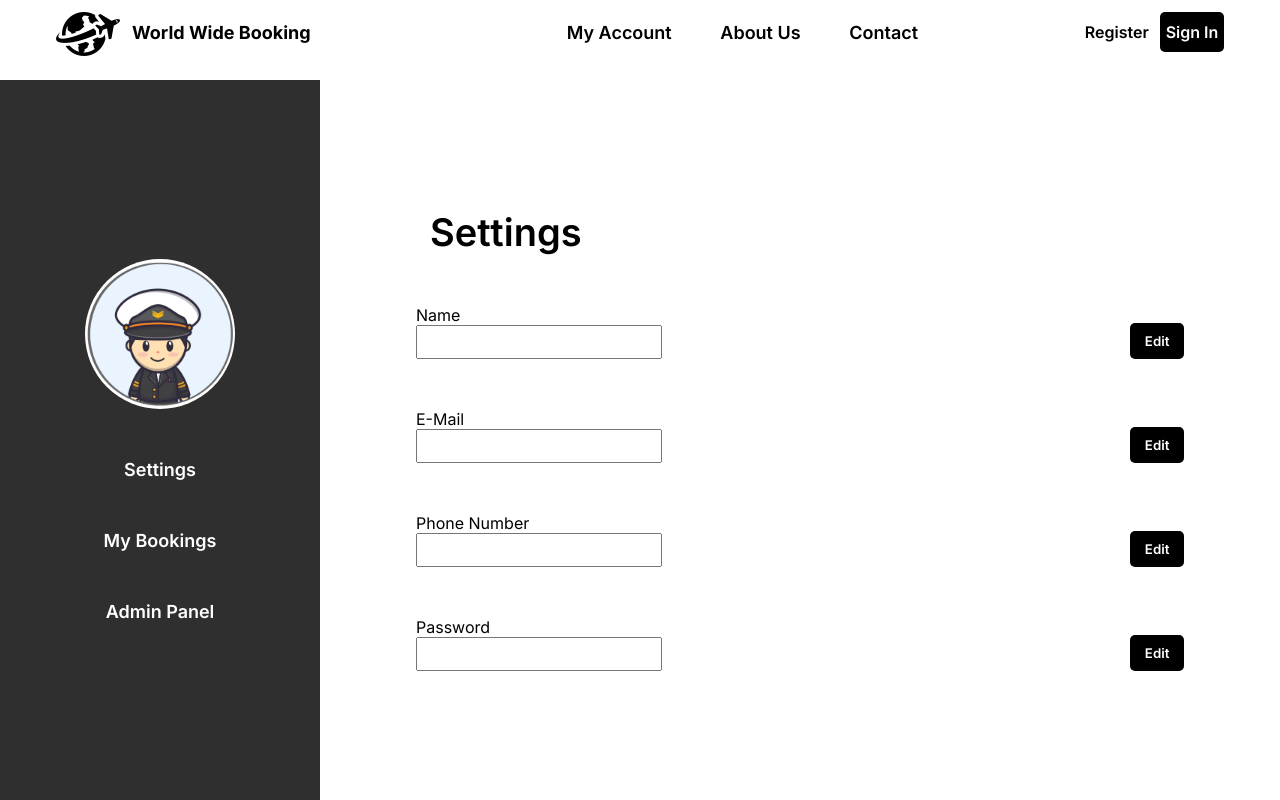
After one commit to Selcuk024/webapp2, a PHP site: page /my-account.php?page=settings in a window 1280 px wide. The commit adds this page. Run offline with PHP 8.4, Linux system fonts and the light colour scheme.

Commit message:
my-account

```diff
--- a/website/book.php
+++ b/website/book.php
@@ -47,6 +47,7 @@ if (isset($_SESSION['user'])) {
         <div class="book-container2">
             <h1 class="book-text">
                 Our Destinations
+
             </h1>
         </div>
 
@@ -107,7 +108,7 @@ if (isset($_SESSION['user'])) {
                                     <p class="price left">$'. $destination['prijs'] . ' Per Night</p>
                                 </div>
                                 <div class="popular-container3">
-                                    <a href="book.php" class="book-button">Book Now</a>
+                                    <a href="destination.php?id=' . $destination['ID'] . '" class="book-button">Book Now</a>
                                 </div>
                             </div>
                         </div>
@@ -122,6 +123,8 @@ if (isset($_SESSION['user'])) {
 
     include_once("signup.php");
 ?>
+
+
 </body>
 
 <?php
--- a/website/css/style.css
+++ b/website/css/style.css
@@ -1007,109 +1007,87 @@ input[type="file"] {
     text-transform: none !important;
     cursor: pointer;
 }
-/* loading screen
-.body{
+
+/* my account */
+.my-account-container{
+
     display: flex;
+    flex-direction: row;
+}
+.my-account-left{
+    width: 25%;
+    height: 90vh;
+    background-color: #302F2F;
+    display: flex;
+    flex-direction: column;
+    gap: 50px;
     justify-content: center;
     align-items: center;
-    min-height: 100vh;
-    background-color: #418dd9;
+    text-align: left;
 }
-.loader{
-    position: relative;
-    width: 100px;
-    height: 100px;
+.my-account-right{
+    width: 75%;
+    height: 90vh;
+    justify-content: center;
+    align-items: center;
+    display: flex;
+    gap: 50px;
+    flex-direction: column;
 }
-.loader span{
-    position: absolute;
+.my-account-row{
+    display: flex;
+    flex-direction: row;
+}
+.my-account-container2{
+    height: 10vh;
+}
+.pfp{
+    background-color: #FFF;
+    border-radius: 100%;
+    height: 150px;
+    width: 150px;
+}
+.my-account-img{
     width: 100%;
-    height: 100%;
-    transform: rotate(calc(18deg * var(--i)));
 }
-.loader span::before{
-    content: '';
-    width: 25px;
-    height: 25px;
-    border-radius: 50%;
-    background-color: #FFF;
-    position: absolute;
-    top: 0;
-    left: 0;
-  filter: blur(5px);
-    transform: scale(0);
-    animation: load 2s linear infinite;
-    animation-delay: calc(0.1s * var(--i));
-}
-@keyframes load {
-    0%{
-        transform: scale(0);
-    opacity: 0;
-    }
-    10%{
-        transform: scale(1.2);
-    opacity: 1;
-    }
-    80%,100%{
-        transform: scale(0);
-    opacity: 0;
-    }
-}
-.plane{
-    position: absolute;
-    top: 0;
-    left: 0;
-    width: 100px;
-    height: 100px;
-    animation: rotate 2s linear infinite;
-    animation-delay: -1.5s;
+.medium-text{
+    font-size: 18px;
+    color: #fff;
+    font-weight: 600;
+    text-align: left;
 
 }
-@keyframes rotate {
-    0%{
-        transform: rotate(0deg);
-    }100%{
-        transform: rotate(360deg);
-    }
+.input-label{
+    display: flex;
+    width: 30%;
+    flex-direction: column;
 }
-.plane .icon{
-    font-size: 50px;
-    color: #FFF;
-    position: absolute;
-    top: -10px;
-    left: 80px;
-    transform: rotate(45deg);
+.my-account-row{
+    width: 80%;
 }
-    <div class="body">
-<div class="loader">
-            <span style="--i: 1"></span>
-            <span style="--i: 2"></span>
-            <span style="--i: 3"></span>
-            <span style="--i: 4"></span>
-            <span style="--i: 5"></span>
-            <span style="--i: 6"></span>
-            <span style="--i: 7"></span>
-            <span style="--i: 8"></span>
-            <span style="--i: 9"></span>
-            <span style="--i: 10"></span>
-            <span style="--i: 11"></span>
-            <span style="--i: 12"></span>
-            <span style="--i: 13"></span>
-            <span style="--i: 14"></span>
-            <span style="--i: 15"></span>
-            <span style="--i: 16"></span>
-            <span style="--i: 17"></span>
-            <span style="--i: 18"></span>
-            <span style="--i: 19"></span>
-            <span style="--i: 20"></span>
-            <div class="plane">
-                <ion-icon name="airplane-sharp" class="icon"></ion-icon>
-            </div>
-        </div>
-        </div>
-        <script
-            type="module"
-            src="https://unpkg.com/ionicons@5.5.2/dist/ionicons/ionicons.esm.js"></script>
-        <script
-            nomodule
-            src="https://unpkg.com/ionicons@5.5.2/dist/ionicons/ionicons.js"></script>
-            */
+.my-account-edit{
+    margin-left: auto;
+    padding: 0;
+    width: 7%;
+    height: 36px;
+    margin-top: auto;
+    background-color: #000;
+    color: #fff;
+    font-weight: 600;
+    border-radius: 5px;
+    border: none;
+}
+.my-account-text{
+    height: 30px;
+    width: 100%;
+}
+.settings{
+    font-size: 38px;
+    font-weight: 600;
+    margin-right: auto;
+    margin-left: 110px;
+}
+.my-account-destination-image{
+    width: 25%;
+    border-radius: 20px;
+}
--- /dev/null
+++ b/website/javascript/active-button.js
@@ -0,0 +1,5 @@
+var items = ("a");
+items.on("click",function(){
+  items.removeClass("active");
+  $(this).toggleClass("active");
+});
--- /dev/null
+++ b/website/my-account.php
@@ -0,0 +1,138 @@
+<?php
+session_start();
+ob_start();
+$dsn = 'mysql:dbname=worldwide_booking;host=127.0.0.1';
+$user = 'root';
+$password = '';
+
+try {
+    $connectie = new PDO($dsn, $user, $password);
+
+} catch (PDOException $e) {
+
+}
+?>
+<?php
+
+
+$loggedIn = false;
+
+if (isset($_SESSION['user'])) {
+    $loggedIn = true;
+}
+?>
+<!DOCTYPE html>
+<html lang="en">
+
+<head>
+    <meta charset="UTF-8">
+    <meta http-equiv="X-UA-Compatible" content="IE=edge">
+    <meta name="viewport" content="width=device-width, initial-scale=1.0">
+    <title>Document</title>
+    <link rel="stylesheet" href="css/style.css">
+    <link rel="preconnect" href="https://fonts.googleapis.com">
+    <link rel="preconnect" href="https://fonts.gstatic.com" crossorigin>
+    <link href="https://fonts.googleapis.com/css2?family=Inter:wght@100;200;300;400;500;600;700;800;900&display=swap"
+        rel="stylesheet">
+</head>
+
+<body>
+    <?php
+  if (isset($_SESSION['user'])) {
+    include_once("navbar-logged-in.php");
+} else {
+    include_once("navbar-not-logged-in.php");
+}
+?>
+
+    <div class="my-account-container2">
+
+
+    </div>
+    <div class="my-account-container">
+        <div class="my-account-left">
+            <div class="pfp">
+                <img class="my-account-img" src="media/login-form-image.png">
+            </div>
+            <a href="?page=settings" class="medium-text" >Settings</a>
+            <a href="?page=my-bookings" class="medium-text">My Bookings</a>
+            <a href="?page=admin-panel" class="medium-text">Admin Panel</a>
+        </div>
+        <div class="my-account-right">
+            <?php
+                $myaccount = $_GET['page'];
+                if($myaccount == "settings"){
+                    echo'
+                    <p class="settings">Settings</p>
+                    <div class="my-account-row">
+                        <div class="input-label">
+                            <label for="name">Name</label>
+                            <input class="my-account-text" type="name" name="name">
+                        </div>
+                        <input type="submit" class="my-account-edit" name="edit" value="Edit">
+                    </div>
+                    <div class="my-account-row">
+                        <div class="input-label">
+
+                            <label for="mail">E-Mail</label>
+                            <input type="mail" class="my-account-text" name="mail">
+                        </div>
+                        <input type="submit" class="my-account-edit" name="edit" value="Edit">
+                    </div>
+                    <div class="my-account-row">
+                        <div class="input-label">
+
+                            <label for="number">Phone Number</label>
+                            <input type="number" class="my-account-text" name="number">
+                        </div>
+
+                        <input type="submit" class="my-account-edit" name="edit" value="Edit">
+                    </div>
+                    <div class="my-account-row">
+                        <div class="input-label">
+
+                            <label for="password">Password</label>
+                            <input type="password" class="my-account-text" name="password">
+                        </div>
+                        <input type="submit" class="my-account-edit" name="edit" value="Edit">
+                    </div>
+                    ';
+                }elseif($myaccount == "my-bookings"){
+                    echo'
+                    <p class="settings">My Bookings</p>
+                    <div class="my-account-row">
+                    <div class="my-account-in-row-container">
+                    <img class="my-account-destination-image" class="my-account-img" src="media/bahamas-hotel-image.png">
+                    </div>
+                    <div class="my-account-in-row-container">
+                    <p class="my-account-medium-text">Margaritaville Resort Deluxe Rooms</p>
+                    <p class="my-account-small-text">Caribbean, The Bahamas</p>
+                    <p class="my-account-medium-text">4 Nights</p>
+                    </div>
+                    <div class="my-account-in-row-container">
+                    <a class="my-account-edit"> View </a>
+                    </div>
+                    </div>
+                    ';
+                }
+
+            ?>
+
+        </div>
+
+    </div>
+
+
+    <?php
+    include_once("login.php");
+
+    include_once("signup.php");
+?>
+
+</body>
+
+<?php
+ob_end_flush();
+?>
+
+</html>
```
Also changed, not shown: website/destination.php (added, +58 -0 lines).
